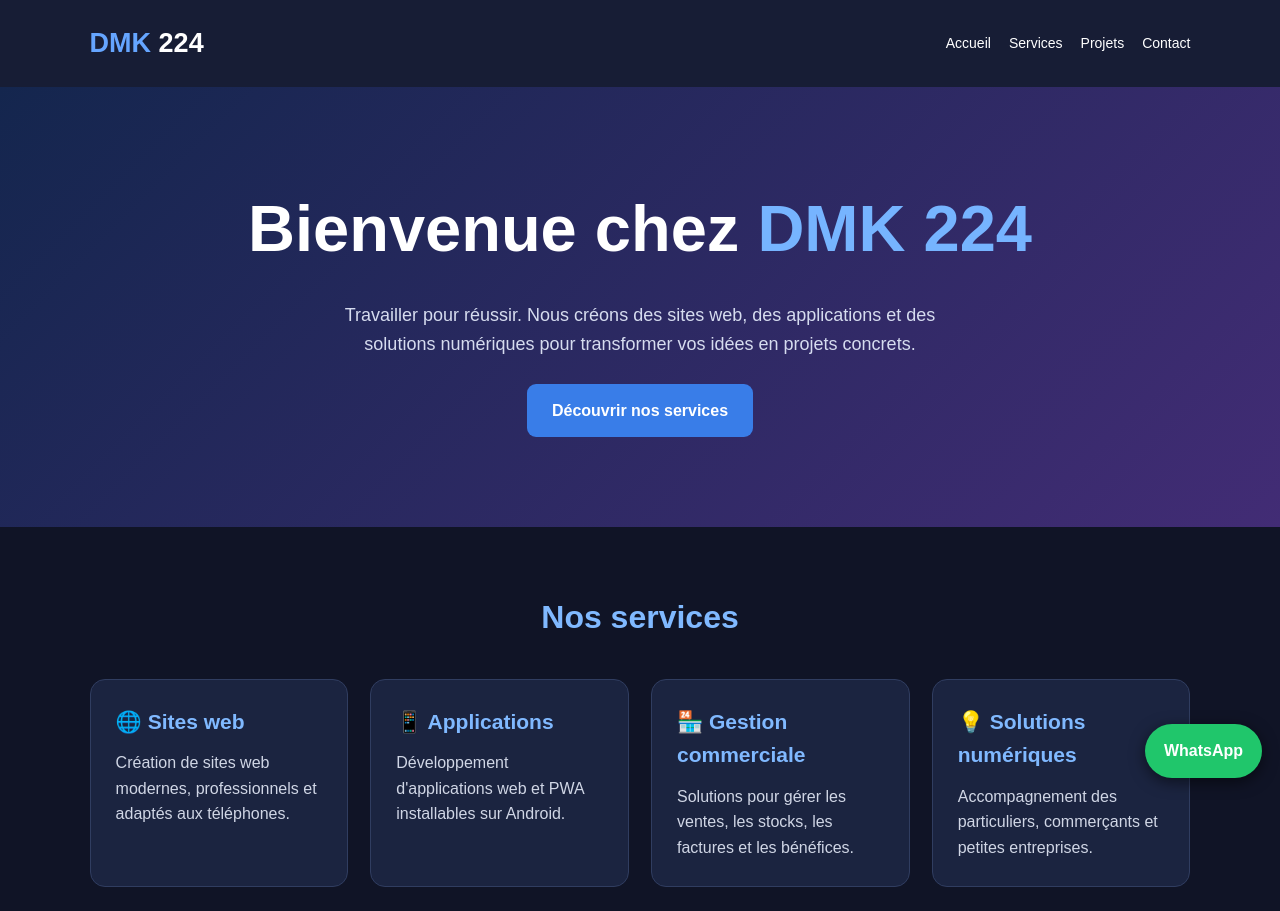
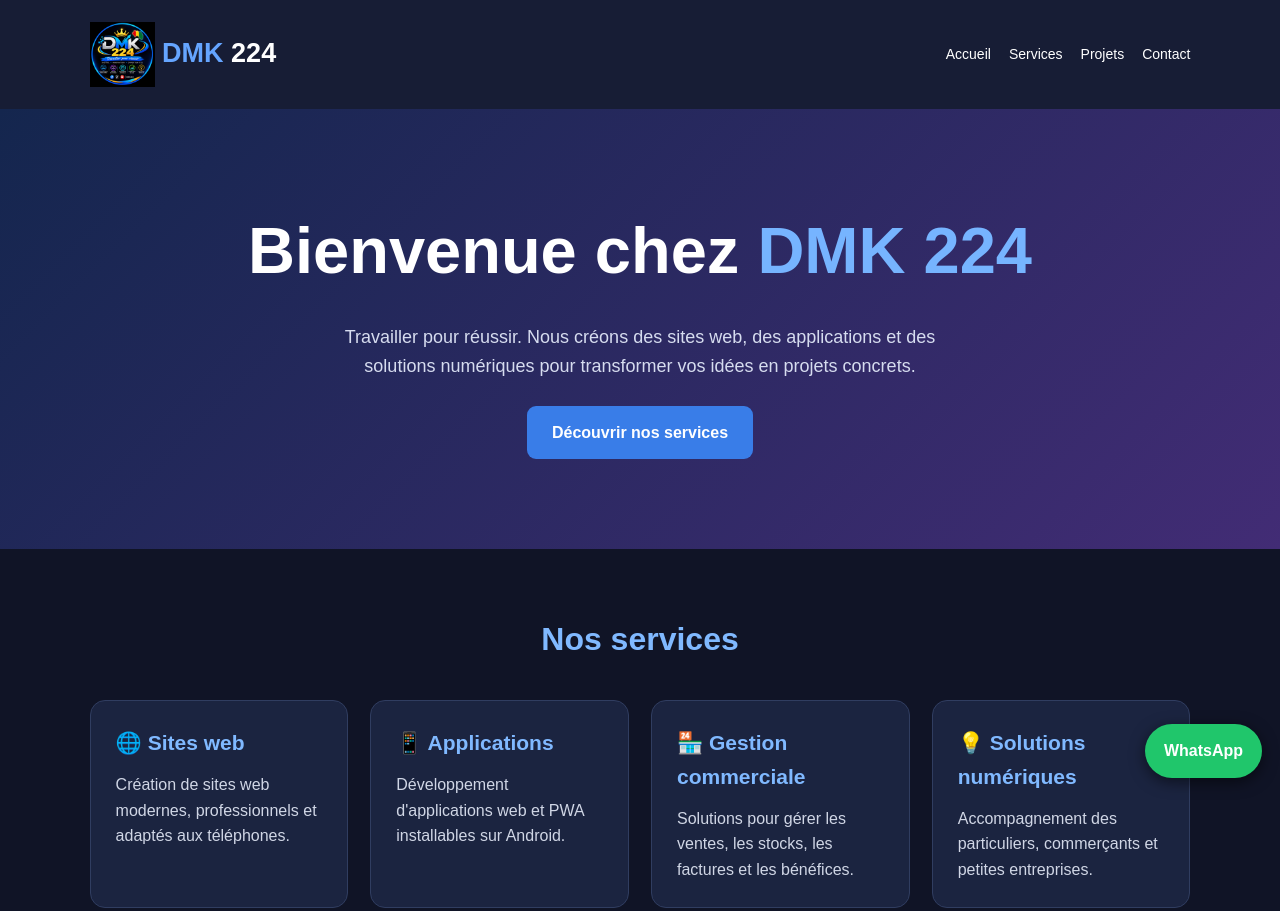
Before and after one commit to diallomamadoukorka71-debug/-mes-projets, a plain HTML site: page index.html in a window 1280 px wide. Shown: the top 911 px of the page. Drawn offline with Linux system fonts and the light colour scheme.

Commit message:
Création du site professionnel DMK 224.

```diff
--- a/index.html
+++ b/index.html
@@ -198,7 +198,10 @@ footer {
 <body>
 
 <header>
-  <div class="logo">DMK <span>224</span></div>
+  <div class="logo">
+    <img src="dmk-224-logo.webp" alt="Logo DMK 224" style="width:65px;height:65px;object-fit:contain;vertical-align:middle;">
+    DMK <span>224</span>
+</div>
 
   <nav>
     <a href="#accueil">Accueil</a>
```
